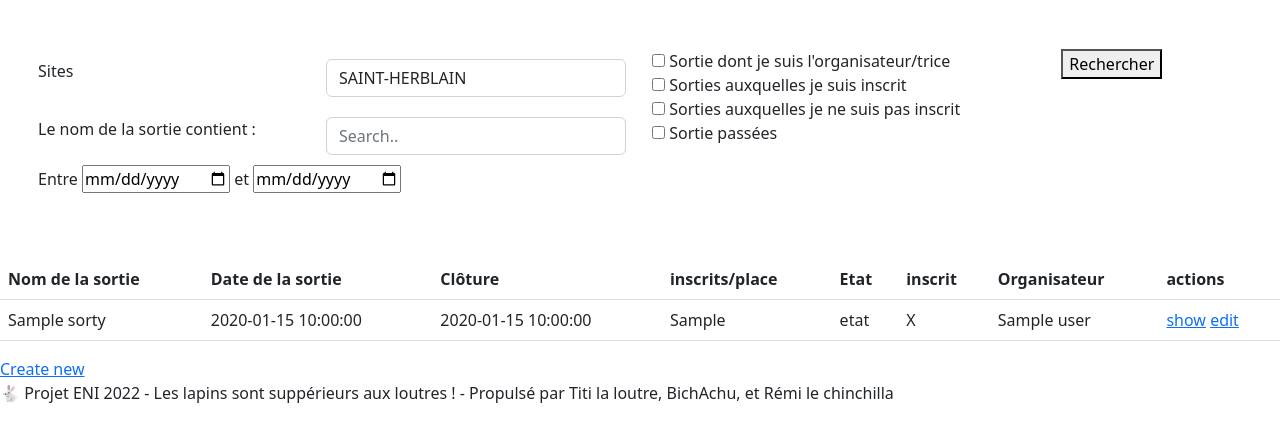
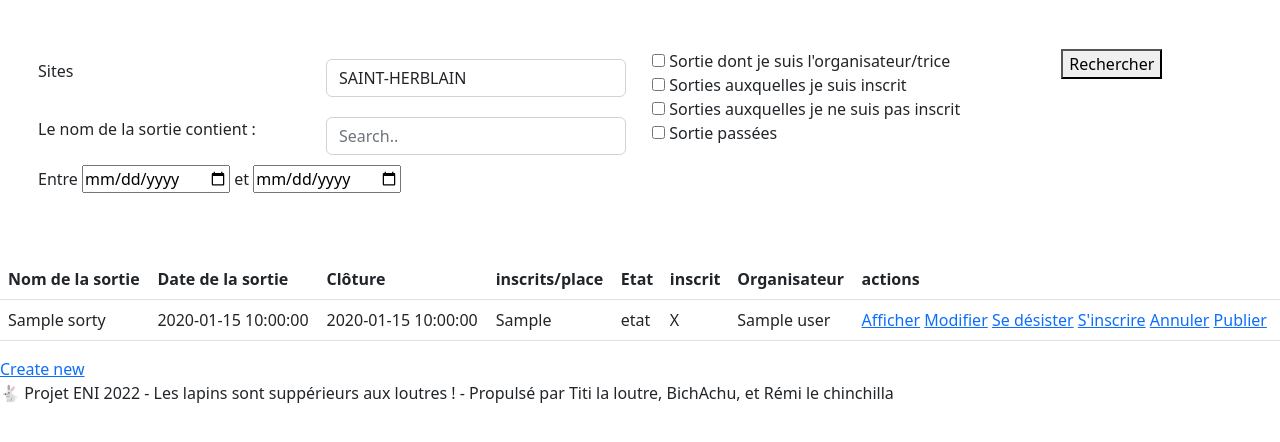
Before and after one commit to AlexandreLefay/sortir-gto-eni, a Symfony app: template templates/sortie/index.html.twig in a window 1280 px wide. Shown: the part 103-545 px from the top of the page. Run offline with Twig, Linux system fonts and the light colour scheme; the template is opened without the code that fills it: most values are stand-ins (such as "Sample title", 1, 10 or a date in 2020); some libraries are stand-ins or nearby versions.

Commit message:
ajout des actions sur la listes sorties

```diff
--- a/templates/sortie/index.html.twig
+++ b/templates/sortie/index.html.twig
@@ -67,8 +67,6 @@
         </form>
     </div>
 
-
-
     <table class="table">
         <thead>
             <tr>
@@ -101,8 +99,12 @@
                 <td>X</td>
                 <td>{{ sortie.user.nom }}</td>
                 <td>
-                    <a href="{{ path('app_sortie_show', {'id': sortie.id}) }}">show</a>
-                    <a href="{{ path('app_sortie_edit', {'id': sortie.id}) }}">edit</a>
+                    <a href="{{ path('app_sortie_show', {'id': sortie.id}) }}">Afficher</a>
+                    <a href="{{ path('app_sortie_edit', {'id': sortie.id}) }}">Modifier</a>
+                    <a href="">Se désister</a>
+                    <a href="">S'inscrire</a>
+                    <a href="">Annuler</a>
+                    <a href="">Publier</a>
                 </td>
             </tr>
         {% else %}
```
